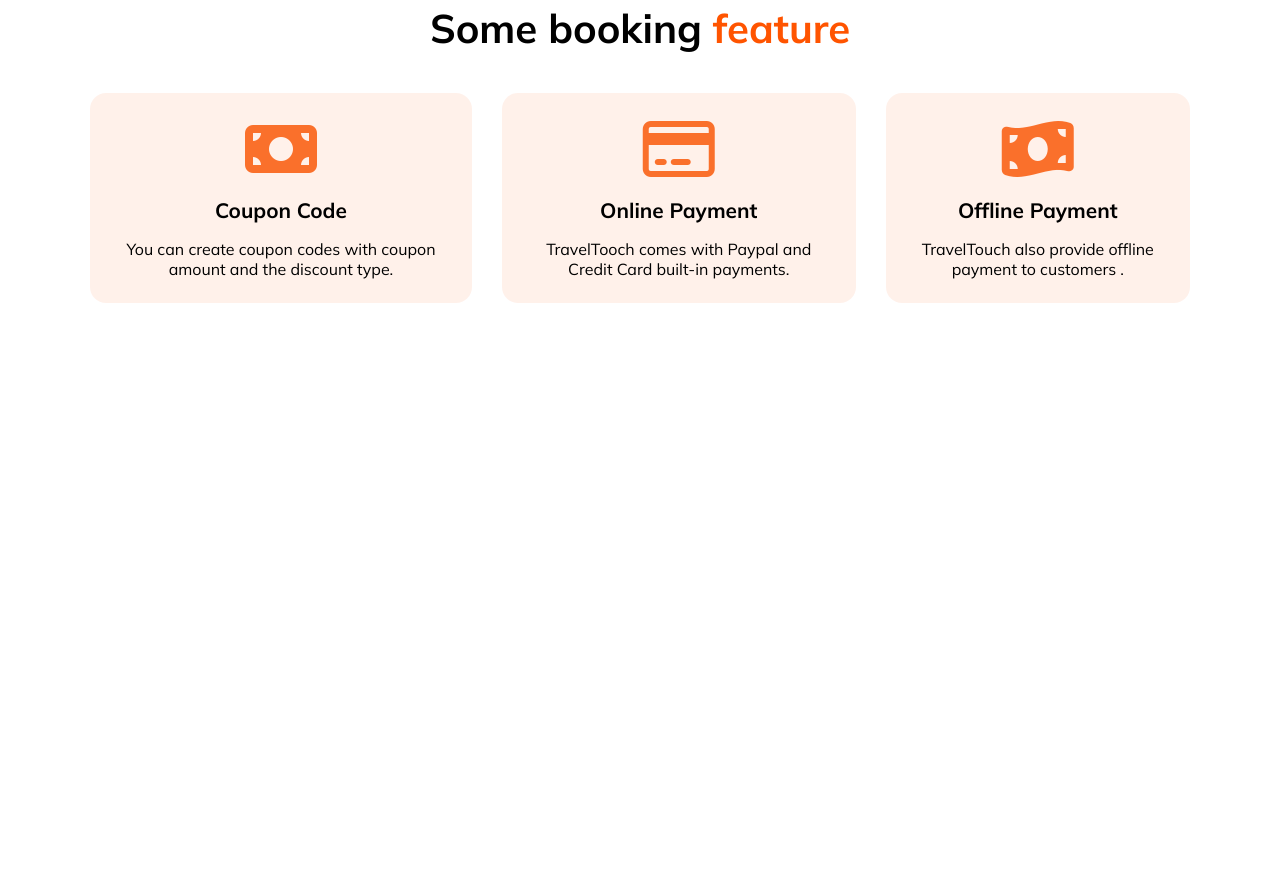
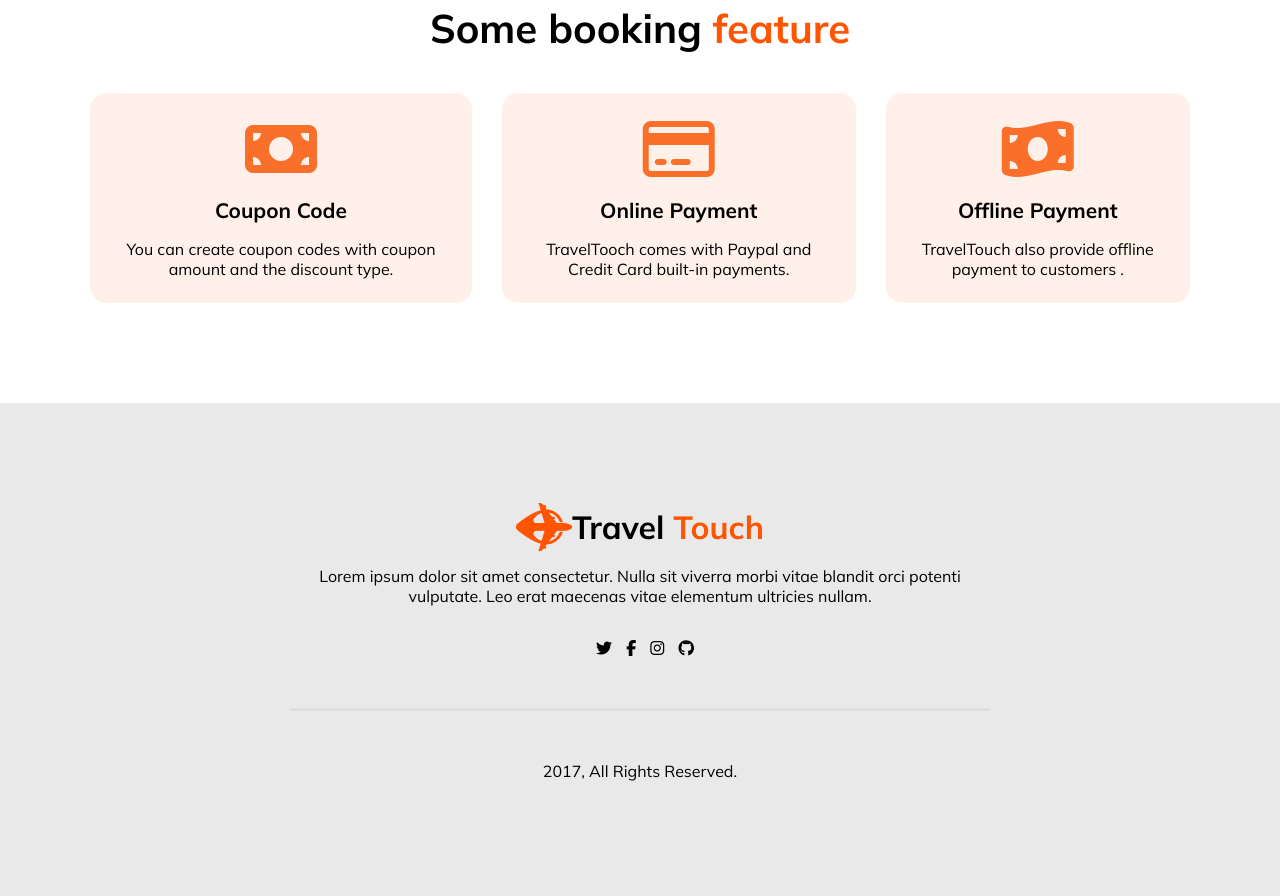
Before and after one commit to UmmayKashfa/hero-travel, a plain HTML site: page index.html in a window 1280 px wide. Shown: the part 3899-4795 px from the top of the page. Before the commit the page ends 4302 px from the top, so only its background shows below. Drawn offline with Linux system fonts and the light colour scheme.

Commit message:
footer added

```diff
--- a/css/style.css
+++ b/css/style.css
@@ -254,12 +254,40 @@ nav .select-bar{
     margin-bottom: 16px;
 }
 .features i:hover{
-    transform: scale(0.90) rotate(90deg) translateX(20px);
+    transform: rotate(90deg);
 }
-
-
-
-
+/* footer section */
+.footer{
+    display: flex;
+    justify-content: center;
+    align-items: center;
+    margin: 0 auto;
+    text-align: center;
+    background-color: #13131817;
+}
+.footer .footer-details{
+    padding: 100px 50px;
+}
+.footer-details .footer-logo{
+    display: flex;
+    justify-content: center;
+    align-items: center;
+}
+.footer-details .footer-logo h3{
+    font-size: 2rem;
+}
+.footer-details p{
+    max-width: 700px;
+    margin: 15px 0;
+}
+.footer-details .footer-icon{
+    margin: 32px 0 50px;
+    border-bottom: 3px solid #42424711;
+    padding-bottom: 50px;
+}
+.footer-details .footer-icon > i {
+    margin-left: 10px;
+}
 /* responsive for small devices */
 @media screen and (max-width:600px) {
     /* header */
@@ -293,4 +321,7 @@ nav .select-bar{
     .destination img{
        width: 100%;
     }
+    .newsletter-img img{
+        width: 100%;
+    }
 }
--- a/index.html
+++ b/index.html
@@ -139,6 +139,22 @@
            </div>
         </div>
     </main>
-    <footer></footer>
+    <!-- footer section -->
+    <footer class="footer">
+       <div class="footer-details">
+        <div class="footer-logo">
+            <img src="Images/Group 40071 (2).png" alt="">
+            <h3>Travel <span class="orange">Touch</span></h3>
+        </div>
+        <p>Lorem ipsum dolor sit amet consectetur. Nulla sit viverra morbi vitae blandit orci potenti vulputate. Leo erat maecenas vitae elementum ultricies nullam. </p>
+        <div class="footer-icon">
+            <i class="fa-brands fa-twitter"></i>
+            <i class="fa-brands fa-facebook-f"></i>
+            <i class="fa-brands fa-instagram"></i>
+            <i class="fa-brands fa-github"></i>
+        </div>
+        <p>2017, All Rights Reserved.</p>
+       </div>
+    </footer>
 </body>
 </html>
```
